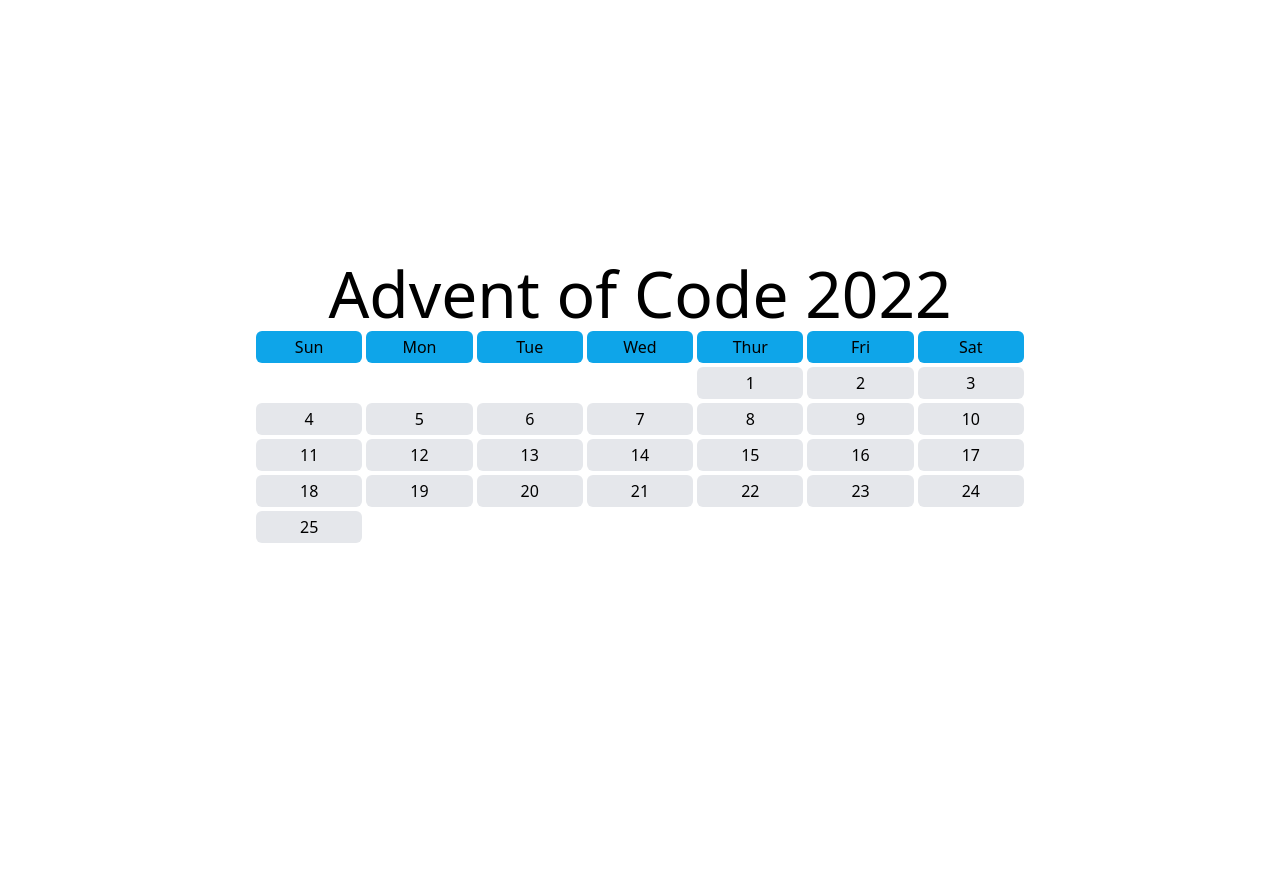
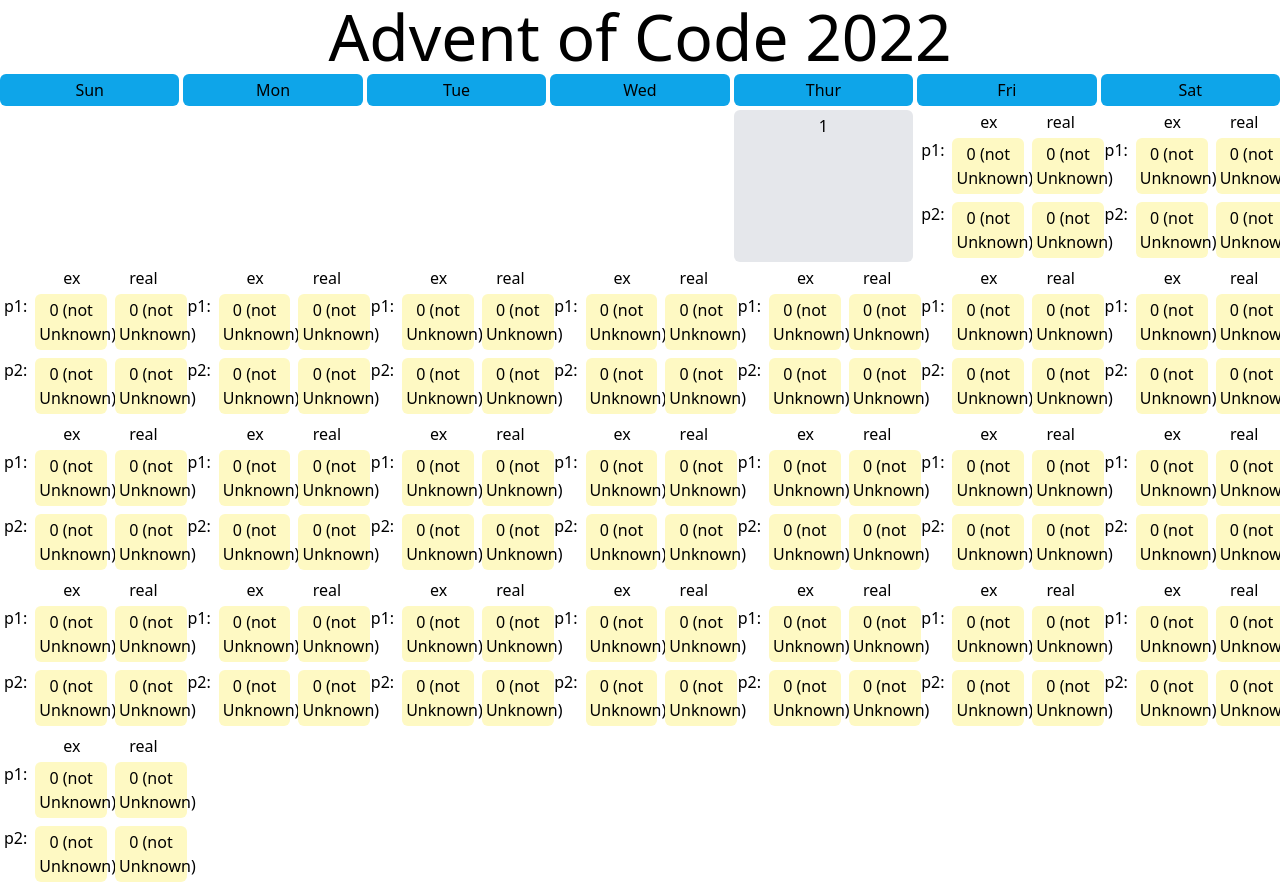
Before and after one commit to brockboland/advent-of-code, a Next.js app in the folder 2022/: page / in a window 1280 px wide. Before the commit the page ends 800 px from the top, so only its background shows below. Built offline with nearby package versions, Linux system fonts and the light colour scheme.

Commit message:
Put daily stats in the calendar

```diff
--- a/2022/components/DayState.jsx
+++ b/2022/components/DayState.jsx
@@ -10,14 +10,14 @@
 }) {
 	const displayValues = [
 		{
-			label: "part 1",
+			label: "p1",
 			sampleValue: part1SampleCalculated,
 			realValue: part1RealCalculated,
 			sampleExpected: part1SampleExpected,
 			realExpected: part1RealExpected,
 		},
 		{
-			label: "part 2",
+			label: "p2",
 			sampleValue: part2SampleCalculated,
 			realValue: part2RealCalculated,
 			sampleExpected: part2SampleExpected,
@@ -29,8 +29,8 @@
 		<div className="text-center">
 			<div class="flex">
 				<div class="w-1/5"></div>
-				<div className="w-2/5">Sample</div>
-				<div className="w-2/5">Real</div>
+				<div className="w-2/5">ex</div>
+				<div className="w-2/5">real</div>
 			</div>
 
 			{displayValues.map((p, i) => {
@@ -50,7 +50,7 @@
 	const classes = {
 		passing: "w-2/5 p-1 m-1 rounded-md bg-green-500",
 		failing: "w-2/5 p-1 m-1 rounded-md bg-red-400",
-		unknown: "w-2/5 p-1 m-1 rounded-md bg-neutral-200",
+		unknown: "w-2/5 p-1 m-1 rounded-md bg-yellow-100",
 	};
 
 	const determineClass = (expected, calculated) => {
@@ -68,11 +68,11 @@
 	const sampleText =
 		sampleExpected == sampleValue
 			? sampleValue
-			: sampleValue + " (expected " + sampleExpected + ")";
+			: sampleValue + " (not " + sampleExpected + ")";
 	const realText =
 		realExpected == realValue
 			? realValue
-			: realValue + " (expected " + realExpected + ")";
+			: realValue + " (not " + realExpected + ")";
 	return (
 		<div class="flex">
 			<div className={labelClass}>{label}:</div>
--- a/2022/pages/index.js
+++ b/2022/pages/index.js
@@ -1,4 +1,5 @@
 import Head from "next/head";
+import DayStat from "../components/DayState";
 import styles from "../styles/Home.module.css";
 
 export default function Home() {
@@ -11,13 +12,24 @@
 		days.push(d)
 	}
 
+	let finalDetails = {
+		part1SampleExpected: "Unknown",
+		part1SampleCalculated: 0,
+		part1RealExpected: "Unknown",
+		part1RealCalculated: 0,
+		part2SampleExpected: "Unknown",
+		part2SampleCalculated: 0,
+		part2RealExpected: "Unknown",
+		part2RealCalculated: 0,
+	};
+
 	return (
 		<div>
 			<Head>
 				<title>Advent of Code 2022</title>
 			</Head>
 
-			<main className="flex min-h-screen mx-auto max-w-3xl flex-col justify-center">
+			<main className="flex min-h-screen mx-auto flex-col justify-center">
 				<h1 className={styles.title}>Advent of Code 2022</h1>
 
 				<div className="calendar basis-full text-center">
@@ -32,7 +44,8 @@
 						<div className={day1Classes}>1</div>
 						{days.map((d, i) => {
 							const link = "/day/" + d;
-							return <div className={dayClasses} key={i}><a href={link}>{d}</a></div>
+							return <DayStat {...finalDetails} key={i} />
+							// return <div className={dayClasses} key={i}><a href={link}>{d}</a></div>
 						})}
 					</div>
 				</div>
```
